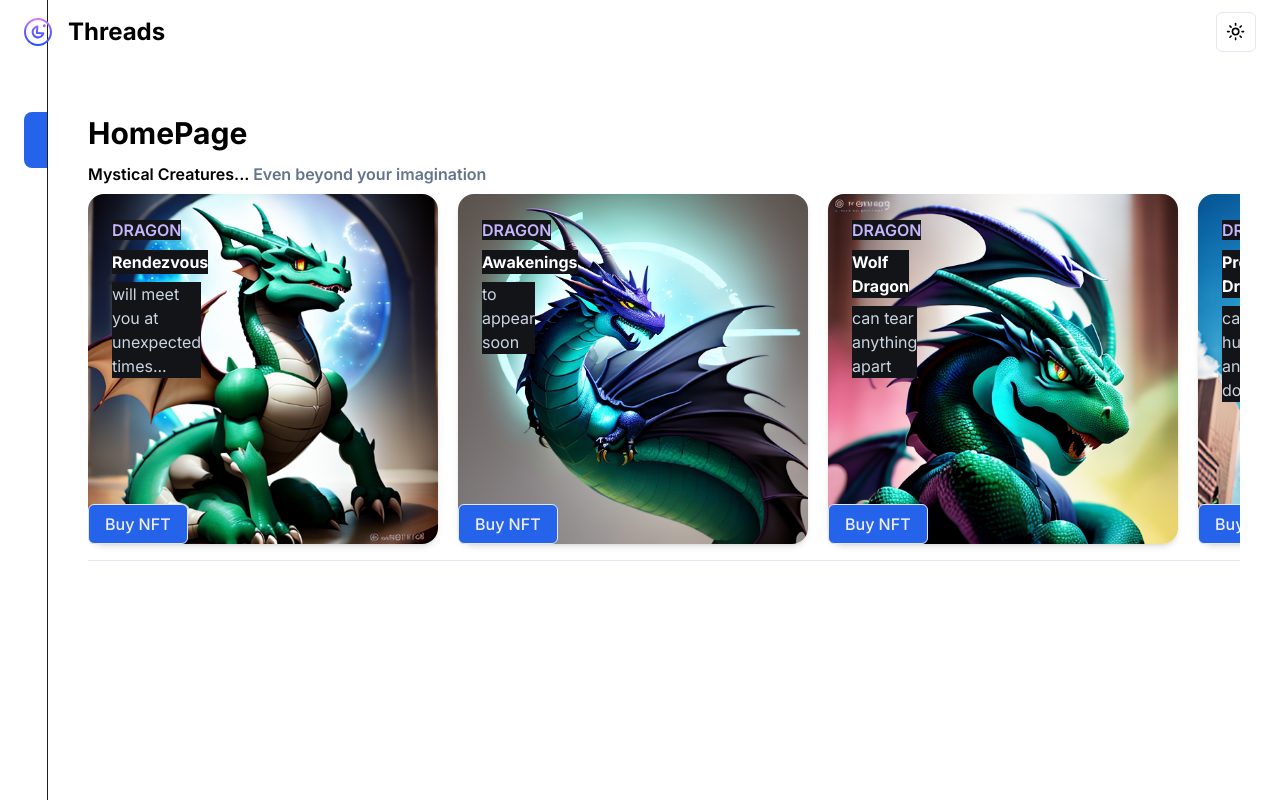
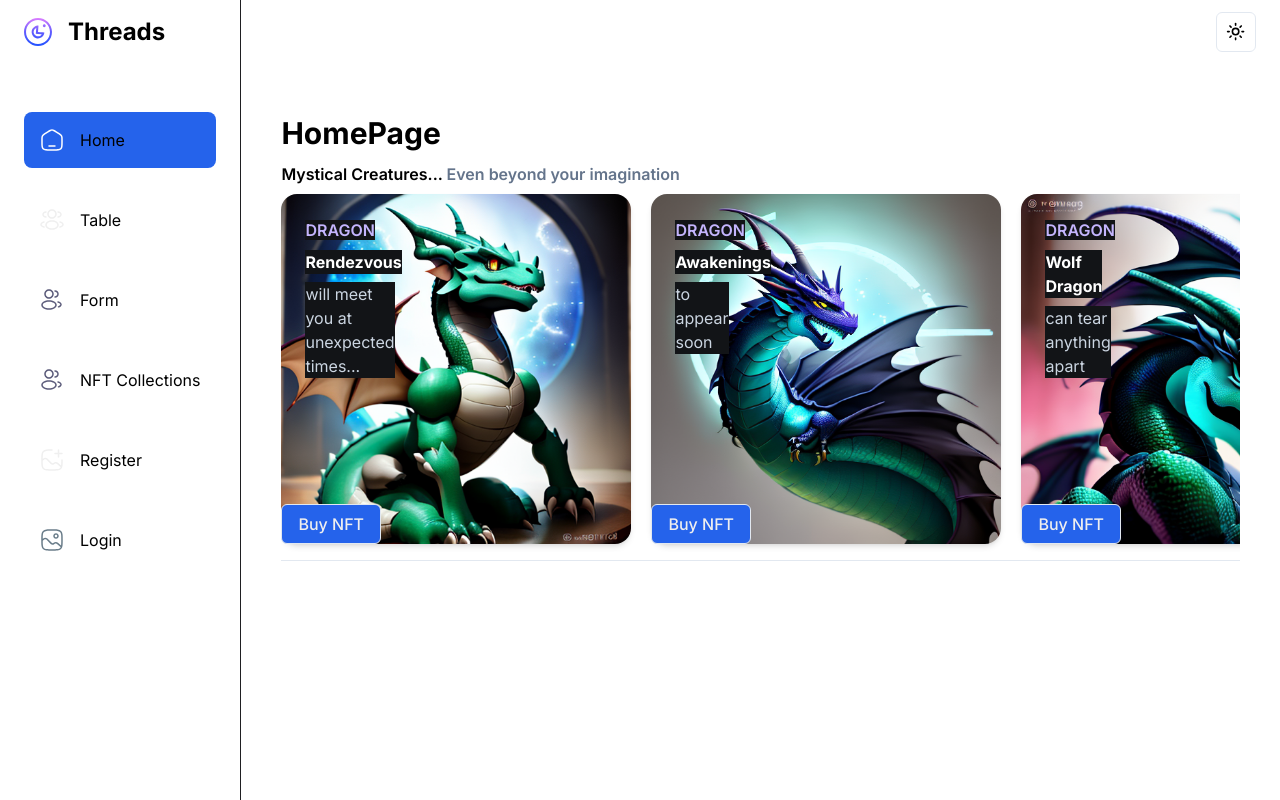
Before and after one commit to AuroraLantean/nextjs-shadcn-demo1, a Next.js app: page / in a window 1280 px wide. Built offline with nearby package versions, Linux system fonts and the light colour scheme.

Commit message:
fix overflow of carousels

```diff
--- a/app/(root)/layout.tsx
+++ b/app/(root)/layout.tsx
@@ -30,7 +30,7 @@
           <Topbar />
           <main className='flex flex-row'>
             <LeftSidebar />
-            <section className='main-container'>
+            <section className='flex min-h-screen flex-1 flex-col items-center  px-6 pb-10 pt-28 max-md:pb-32 sm:px-10 overflow-hidden'>
               <div className='w-full '>
                 {children}
               </div>
--- a/app/globals.css
+++ b/app/globals.css
@@ -50,11 +50,6 @@
 }
 
 @layer components {
-  /* main bg-dark-1 */
-  .main-container {
-    @apply flex min-h-screen flex-1 flex-col items-center  px-6 pb-10 pt-28 max-md:pb-32 sm:px-10;
-  }
-
   /* Head Text text-light-1*/
   .head-text {
     @apply text-heading2-bold;
--- a/components/carousel/CarouselDraggable.tsx
+++ b/components/carousel/CarouselDraggable.tsx
@@ -27,7 +27,7 @@
         </p>
         <motion.div ref={carousel} className="my-2 " whileHover={{ cursor: "grab" }} whileTap={{ cursor: "grabbing" }}>
           <motion.div drag="x"
-            dragConstraints={{ right: 0, left: - leftLimit }}
+            dragConstraints={{ right: 0, left: - leftLimit - (CARD_WIDTH / 8) }}
             className="flex flex-row">
             {dragons.map((item) => {
               return (
```
